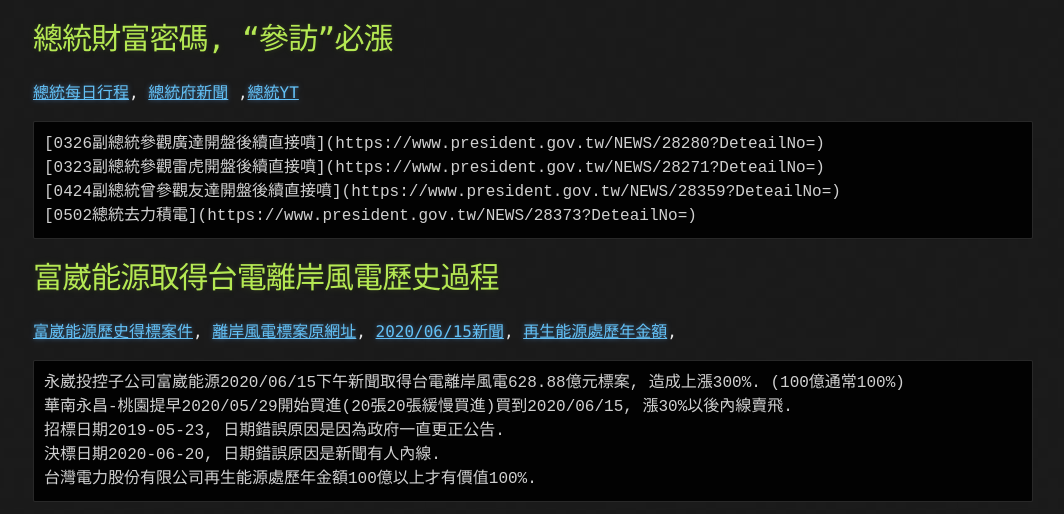
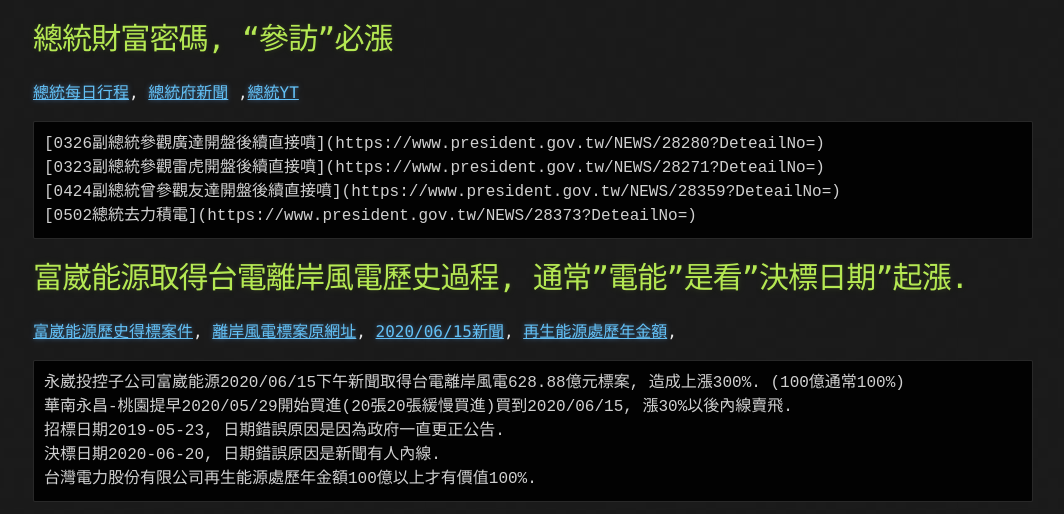
Before and after one commit to lepg5487/Stock_God, a Jekyll site: the page built from experience.md, in a window 1280 px wide and 900 px high, scrolled down 18111 px, cut to the strip 0-514 px from the top of the window. Shown: the whole strip, without its empty margins (107-1171 px from the left). Built offline with Jekyll 4.4.1, drawn with Linux system fonts in a browser that asks for light colours; our own code applies the rules of GitHub Pages for plain Markdown files.

Commit message:
Update experience.md

````diff
--- a/experience.md
+++ b/experience.md
@@ -733,7 +733,7 @@
 [0502總統去力積電](https://www.president.gov.tw/NEWS/28373?DeteailNo=)
 ```
 
-# 富崴能源取得台電離岸風電歷史過程
+# 富崴能源取得台電離岸風電歷史過程, 通常"電能"是看"決標日期"起漲.
 [富崴能源歷史得標案件](https://pcc.mlwmlw.org/merchants/54165289), [離岸風電標案原網址](https://web.pcc.gov.tw/tps/atm/AtmAwardWithoutSso/QueryAtmAwardDetail?pkAtmMain=NTMxMjA4MTA=), [2020/06/15新聞](https://m.moneydj.com/f1a.aspx?a=a0a2c114-401c-47e4-9236-039bf660e60f), [再生能源處歷年金額](https://www.taiwanbuying.com.tw/ShowOrgStat.ASP?OrgID=3311),
 ```
 永崴投控子公司富崴能源2020/06/15下午新聞取得台電離岸風電628.88億元標案, 造成上漲300%. (100億通常100%)
````
